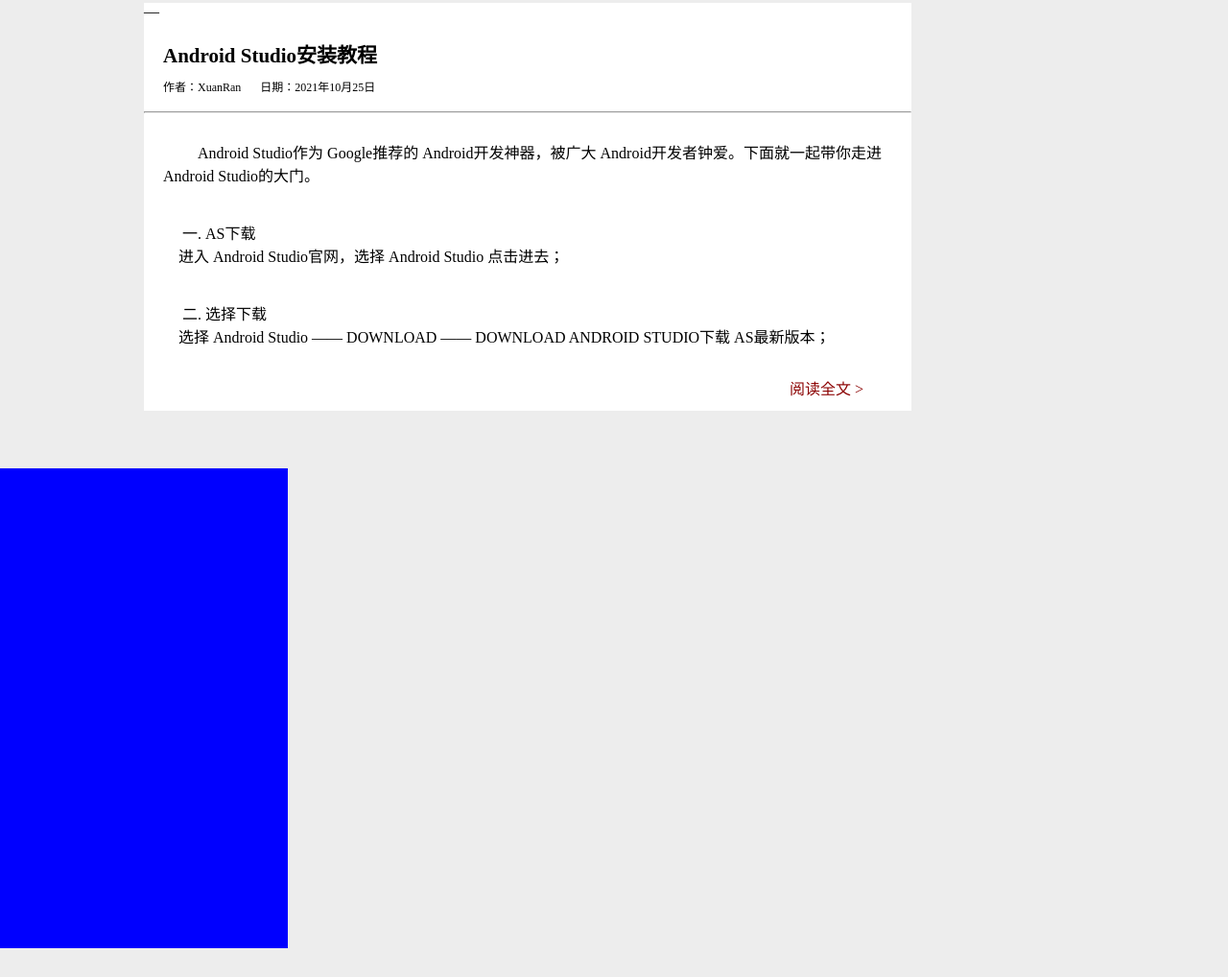
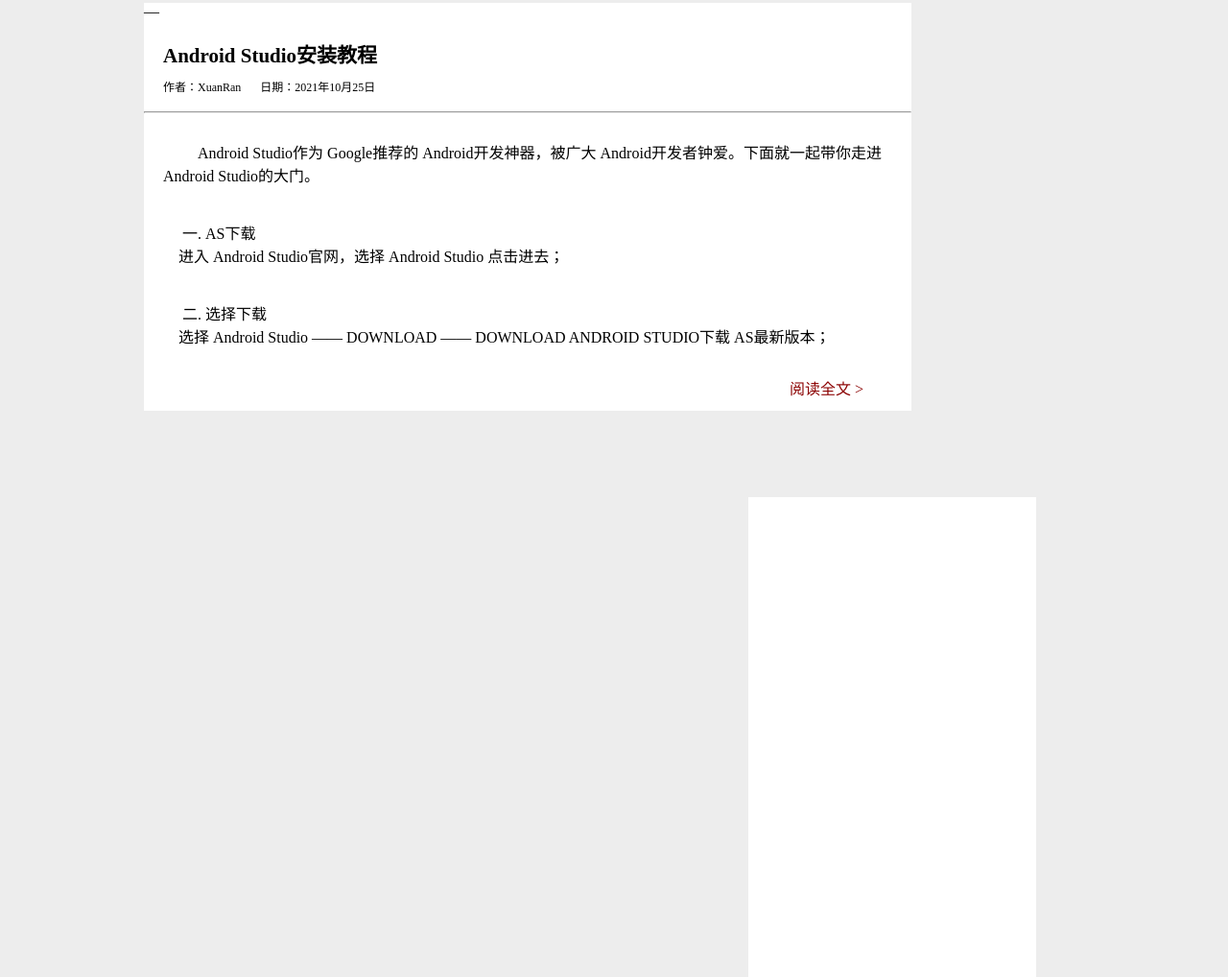
Before and after one commit to XuanRanDev/HtmlStudy, a plain HTML site: page HomeWork/blog_homework/index.html in a window 1280 px wide. Shown: the part 696-1714 px from the top of the page at 96% size. Before the commit the page ends 1684 px from the top, so only its background shows below. Drawn offline with Linux system fonts and the light colour scheme.

Commit message:
使page属于同一层

```diff
--- a/HomeWork/blog_homework/css/page_mulu.css
+++ b/HomeWork/blog_homework/css/page_mulu.css
@@ -1,5 +1,13 @@
 .page_mulu {
+    float: right;
+    margin-top: 30px;
+    margin-left: 30px;
+    margin-right: 200px;
     width: 300px;
     height: 500px;
-    background: blue;
+    background: white;
 }
+
+.page_all {
+    display: inline-block;
+}
--- a/HomeWork/blog_homework/css/top.css
+++ b/HomeWork/blog_homework/css/top.css
@@ -45,6 +45,7 @@
 }
 
 .page {
+    float: left;
     margin-top: 30px;
     margin-left: 150px;
     margin-bottom: 60px;
```
